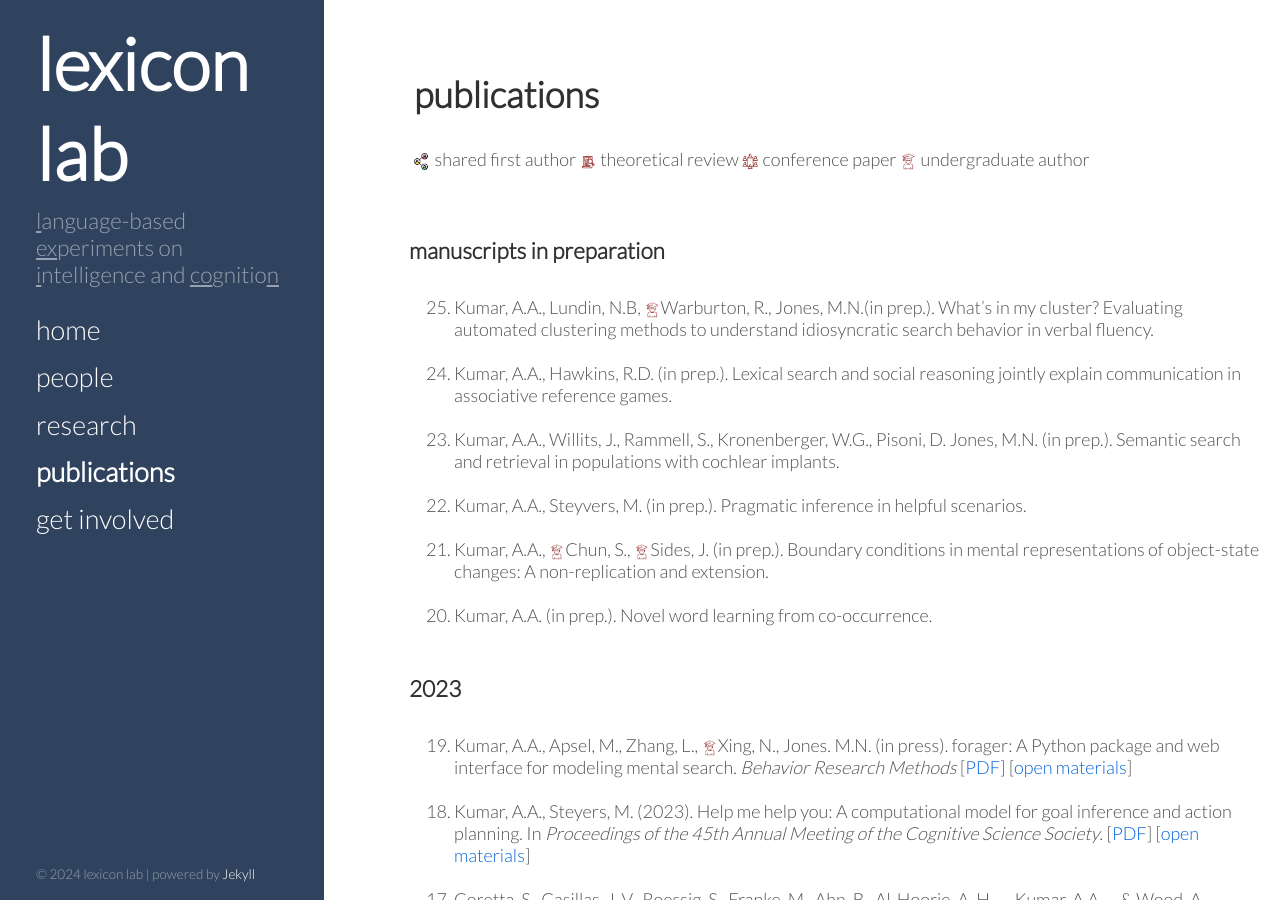
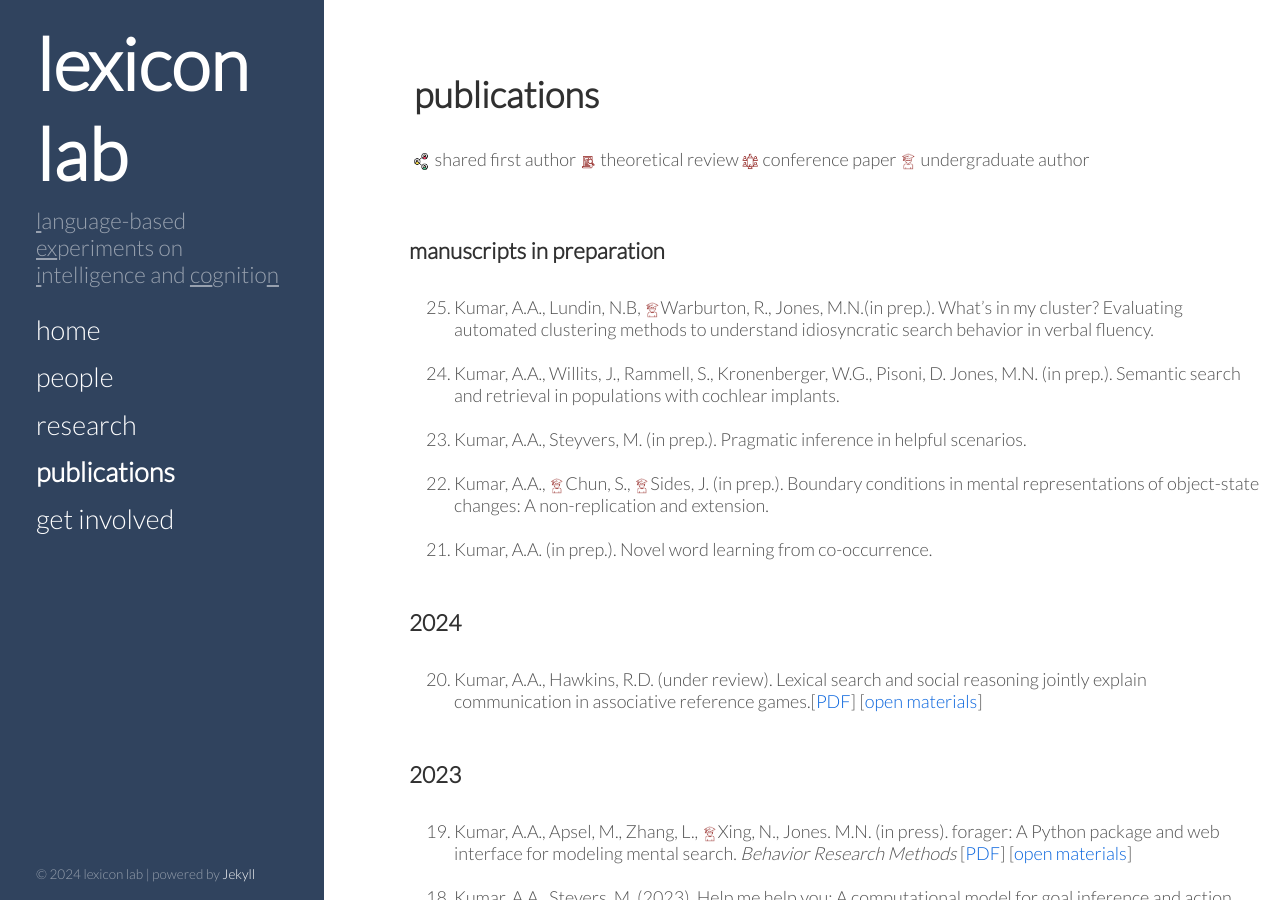
Before and after one commit to thelexiconlab/thelexiconlab.github.io, a Jekyll site: the page built from publications.html, in a window 1280 px wide and 900 px high. Built offline with Jekyll 4.4.1, drawn with Linux system fonts in a browser that asks for light colours; Markdown is read by kramdown in place of the engine named in the settings.

Commit message:
update connector

```diff
--- a/publications.html
+++ b/publications.html
@@ -15,11 +15,12 @@ order: 4
 <ol reversed>
 <h3 class="unindent" > manuscripts in preparation </h3><br>
 <li><div>Kumar, A.A., Lundin, N.B, <img src ="/images/icons/undergrad.png" alt="ug icon" class = "papericon" title="undergraduate author">Warburton, R., Jones, M.N.(in prep.). What’s in my cluster? Evaluating automated clustering methods to understand idiosyncratic search behavior in verbal fluency.</div></li><br>
-<li><div>Kumar, A.A., Hawkins, R.D. (in prep.). Lexical search and social reasoning jointly explain communication in associative reference games.</div></li><br>
 <li><div>Kumar, A.A., Willits, J., Rammell, S., Kronenberger, W.G., Pisoni, D. Jones, M.N. (in prep.). Semantic search and retrieval in populations with cochlear implants.</div></li><br>
 <li><div>Kumar, A.A., Steyvers, M. (in prep.). Pragmatic inference in helpful scenarios.</div></li><br>
 <li><div>Kumar, A.A., <img src ="/images/icons/undergrad.png" alt="ug icon" class = "papericon" title="undergraduate author">Chun, S., <img src ="/images/icons/undergrad.png" alt="ug icon" class = "papericon" title="undergraduate author">Sides, J. (in prep.). Boundary conditions in mental representations of object-state changes: A non-replication and extension.</div></li><br>
 <li><div>Kumar, A.A. (in prep.). Novel word learning from co-occurrence.</div></li><br>
+<h3 class="unindent"> 2024 </h3><br>
+<li><div>Kumar, A.A., Hawkins, R.D. (under review). Lexical search and social reasoning jointly explain communication in associative reference games.[<a href="https://osf.io/preprints/psyarxiv/3a9kq" target="_blank" style="color:#0864dd;">PDF</a>] [<a href="https://github.com/hawkrobe/lexical-search-and-pragmatics" target="_blank" style="color:#0864dd;">open materials</a>]</div></li><br>
 <h3 class="unindent"> 2023 </h3><br>
 <li><div>Kumar, A.A., Apsel, M., Zhang, L., <img src ="/images/icons/undergrad.png" alt="ug icon" class = "papericon" title="undergraduate author">Xing, N., Jones. M.N. (in press). forager: A Python package and web interface for modeling mental search. <i>Behavior Research Methods</i> [<a href="https://psyarxiv.com/3y9df" target="_blank" style="color:#0864dd;">PDF</a>] [<a href="https://github.com/thelexiconlab/forager-analyses" target="_blank" style="color:#0864dd;">open materials</a>]</div></li><br>
 <li><div>Kumar, A.A., Steyers, M. (2023). Help me help you: A computational model for goal inference and action planning. In <i> Proceedings of the 45th Annual Meeting of the Cognitive Science Society</i>. [<a href="https://psyarxiv.com/f6gm3" target="_blank" style="color:#0864dd;">PDF</a>] [<a href="https://github.com/thelexiconlab/helping-behaviors" target="_blank" style="color:#0864dd;">open materials</a>]</div></li><br>
```
